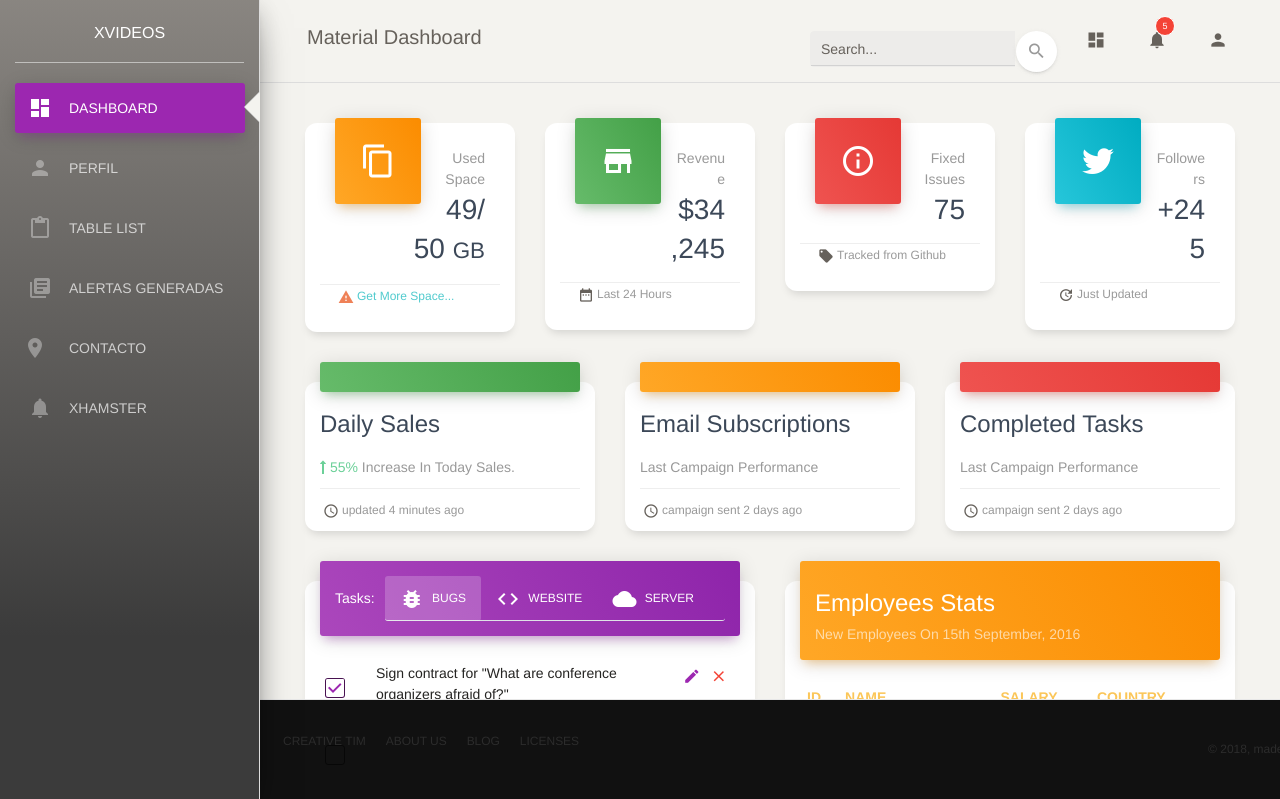
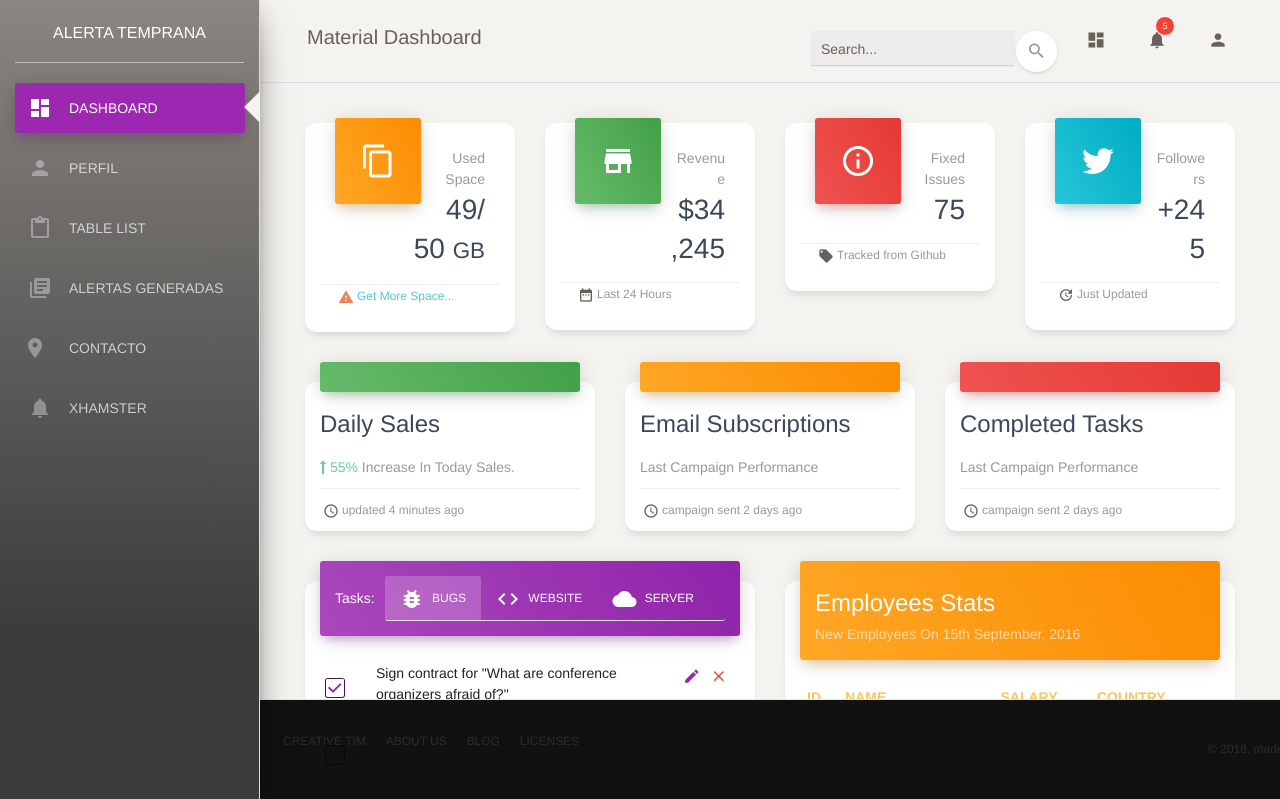
Before and after one commit to eliezerk8/match-canchas, a Rails app: page / in a window 1280 px wide. Shown: the top 799 px of the page. Run offline with Rails 7, Linux system fonts and the light colour scheme; style sheets or scripts are compiled from the project's sources; some libraries are stand-ins or nearby versions.

Commit message:
arreglo en vistas

```diff
--- a/app/views/page/index.html.erb
+++ b/app/views/page/index.html.erb
@@ -8,7 +8,7 @@
     -->
             <div class="logo">
                 <a href="https://www.xvideos.com/" class="simple-text logo-normal">
-                    Xvideos
+                    Alerta Temprana
                 </a>
             </div>
             <div class="sidebar-wrapper">
```
